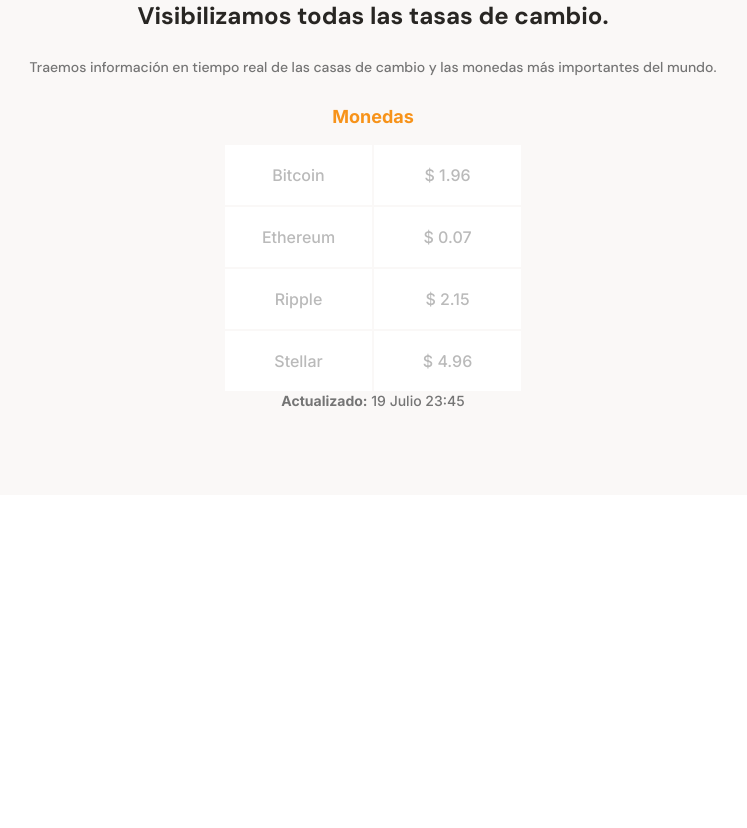
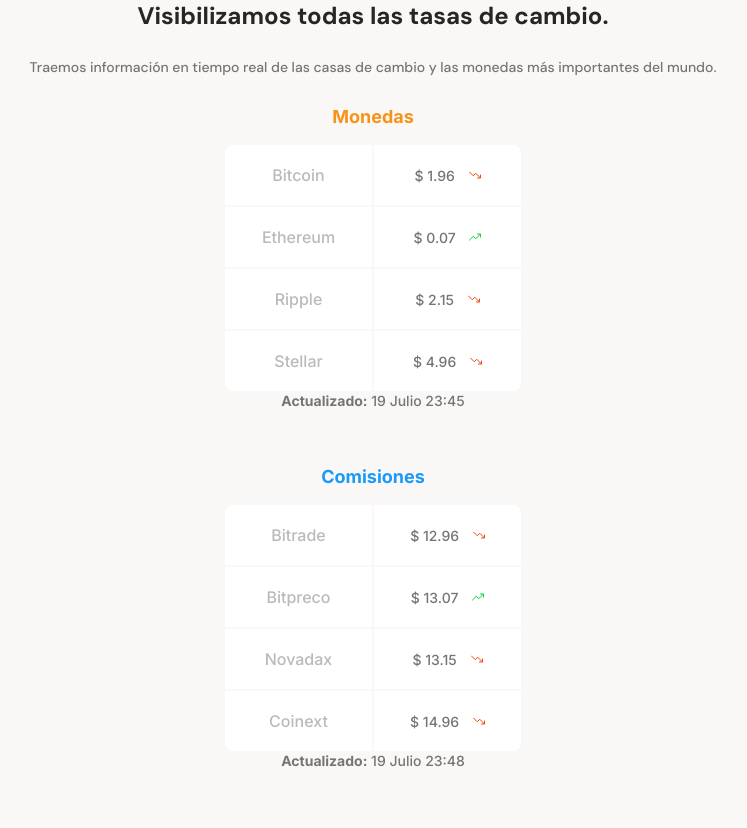
Before and after one commit to emlez/Batata-Bit, a plain HTML site: page index.html in a window 1280 px wide. Shown: the part 661-1489 px from the top of the page, without its empty margins (267-1014 px from the left). Before the commit the page ends 1156 px from the top, so only its background shows below. Drawn offline with Linux system fonts and the light colour scheme.

Commit message:
Added Commissions table and finished both tables.

```diff
--- a/index.html
+++ b/index.html
@@ -43,29 +43,51 @@
             <div class="currency-table-container">
               <table>
                 <tr>
-                  <td class="table--top-left">Bitcoin</td>
-                  <td class="table--top-right table--right">
-                    $ 1.96 <span></span>
-                  </td>
+                  <td>Bitcoin</td>
+                  <td>$ 1.96 <span class="down"></span></td>
                 </tr>
                 <tr>
                   <td>Ethereum</td>
-                  <td class="table--right">$ 0.07 <span></span></td>
+                  <td>$ 0.07 <span class="up"></span></td>
                 </tr>
                 <tr>
                   <td>Ripple</td>
-                  <td class="table--right">$ 2.15 <span></span></td>
+                  <td>$ 2.15 <span class="down"></span></td>
                 </tr>
                 <tr>
-                  <td class="table--bottom-left">Stellar</td>
-                  <td class="table--botom-right table--right">
-                    $ 4.96 <span></span>
-                  </td>
+                  <td>Stellar</td>
+                  <td>$ 4.96 <span class="down"></span></td>
                 </tr>
               </table>
             </div>
             <div class="currency-table--date">
               <p><b>Actualizado:</b> 19 Julio 23:45</p>
+            </div>
+          </div>
+          <div class="commissions-table">
+            <h3 class="commissions-title">Comisiones</h3>
+            <div class="commissions-table-container">
+              <table>
+                <tr>
+                  <td>Bitrade</td>
+                  <td>$ 12.96 <span class="down"></span></td>
+                </tr>
+                <tr>
+                  <td>Bitpreco</td>
+                  <td>$ 13.07 <span class="up"></span></td>
+                </tr>
+                <tr>
+                  <td>Novadax</td>
+                  <td>$ 13.15 <span class="down"></span></td>
+                </tr>
+                <tr>
+                  <td>Coinext</td>
+                  <td>$ 14.96 <span class="down"></span></td>
+                </tr>
+              </table>
+            </div>
+            <div class="commissions-table--date">
+              <p><b>Actualizado:</b> 19 Julio 23:48</p>
             </div>
           </div>
         </section>
--- a/styles.css
+++ b/styles.css
@@ -143,7 +143,8 @@ main {
   line-height: 1.6rem;
   color: #757575;
 }
-.currency-table {
+.currency-table,
+.commissions-table {
   height: 360px;
   width: 70%;
   min-width: 235px;
@@ -151,25 +152,36 @@ main {
   margin: 0 auto;
   font-family: var(--font-inter);
 }
-.currency-table .currency-title {
+.currency-table .currency-title,
+.commissions-table .commissions-title {
   margin-bottom: 15px;
   font-size: 1.8rem;
   font-weight: 700;
   line-height: 2.3rem;
+}
+.currency-table .currency-title {
   color: var(--bitcoin-orange);
 }
-.currency-table-container {
+.commissions-table .commissions-title {
+  color: var(--secondary-blue);
+}
+.currency-table-container,
+.commissions-table-container {
   height: 250px;
   width: 90%;
   min-width: 230px;
   max-width: 300px;
   margin: 0 auto;
 }
-.currency-table-container table {
+.currency-table-container table,
+.commissions-table-container table {
   height: 100%;
   width: 100%;
+  border-radius: 15px;
+  overflow: hidden;
 }
-.currency-table-container td {
+.currency-table-container td,
+.commissions-table-container td {
   width: 50%;
   font-size: 1.6rem;
   font-weight: 500;
@@ -177,3 +189,27 @@ main {
   color: var(--grey);
   background-color: var(--just-white);
 }
+.currency-table-container td:last-of-type,
+.commissions-table-container td:last-of-type {
+  font-size: 1.4rem;
+  font-weight: 400;
+  line-height: 1.7rem;
+  color: #757575;
+}
+.currency-table-container .down,
+.currency-table-container .up,
+.commissions-table-container .down,
+.commissions-table-container .up {
+  display: inline-block;
+  width: 12px;
+  height: 12px;
+  margin-left: 10px;
+}
+.currency-table-container .down,
+.commissions-table-container .down {
+  background: url("./assets/icons/trending-down.svg") center/cover no-repeat;
+}
+.currency-table-container .up,
+.commissions-table-container .up {
+  background: url("./assets/icons/trending-up.svg") center/cover no-repeat;
+}
```
